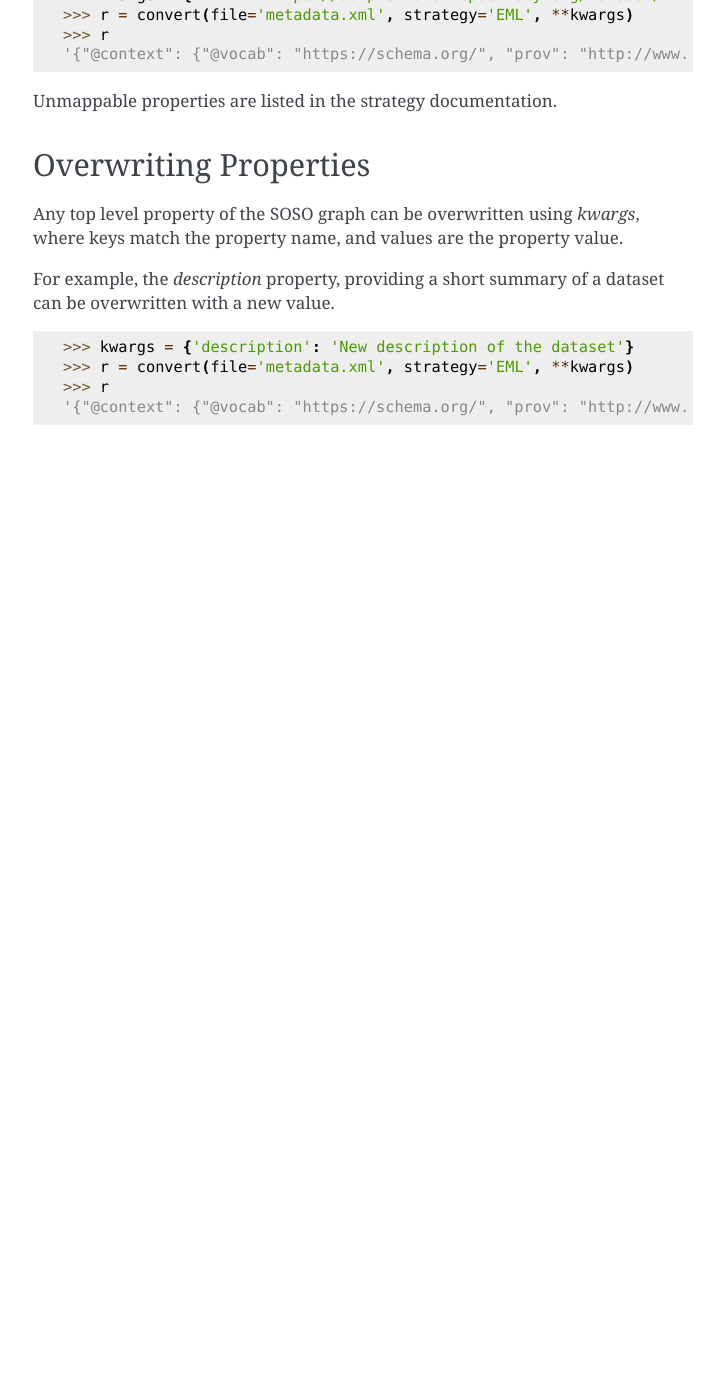
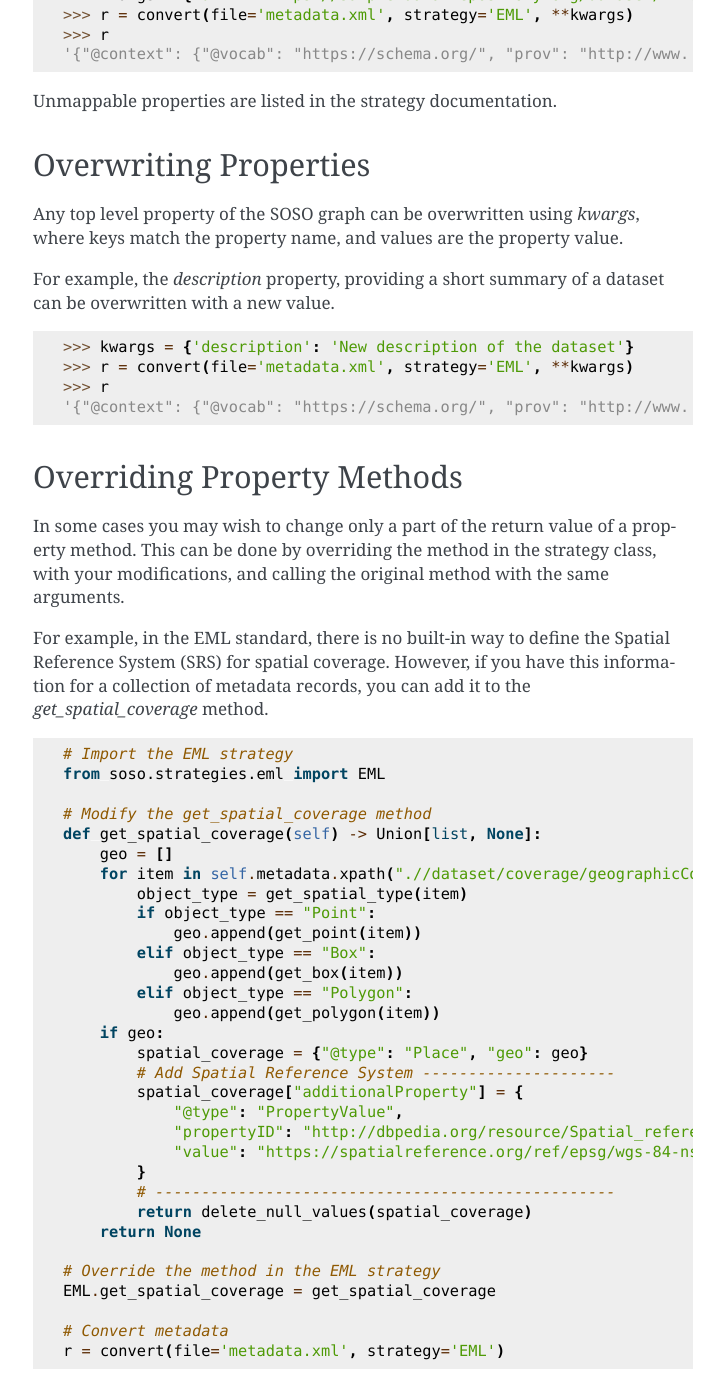
Before and after one commit to clnsmth/soso, a Sphinx documentation site: the page built from docs/source/user/quickstart.rst, in a window 1280 px wide and 1400 px high, scrolled down 1049 px. Shown: the whole window, without its empty margins (387-1111 px from the left). Built offline with Sphinx 7.4.7, drawn with Linux system fonts in a browser that asks for light colours; before the commit the page ends 1521 px from its top, so only the background shows below that; some of the changed text lies outside the part shown.

Commit message:
docs: demo property method override
Demonstrate the process of overriding property methods to only slightly
modify existing implementations. This can be useful when most of the
return value should be preserved, but only a part of it changed.

```diff
--- a/docs/source/user/quickstart.rst
+++ b/docs/source/user/quickstart.rst
@@ -55,3 +55,44 @@ For example, the `description` property, providing a short summary of a dataset
     >>> r = convert(file='metadata.xml', strategy='EML', **kwargs)
     >>> r
     '{"@context": {"@vocab": "https://schema.org/", "prov": "http://www. ...}'
+
+Overriding Property Methods
+---------------------------
+
+In some cases you may wish to change only a part of the return value of a property method. This can be done by overriding the method in the strategy class, with your modifications, and calling the original method with the same arguments.
+
+For example, in the EML standard, there is no built-in way to define the Spatial Reference System (SRS) for spatial coverage. However, if you have this information for a collection of metadata records, you can add it to the `get_spatial_coverage` method.
+
+.. code-block:: python
+
+    # Import the EML strategy
+    from soso.strategies.eml import EML
+
+    # Modify the get_spatial_coverage method
+    def get_spatial_coverage(self) -> Union[list, None]:
+        geo = []
+        for item in self.metadata.xpath(".//dataset/coverage/geographicCoverage"):
+            object_type = get_spatial_type(item)
+            if object_type == "Point":
+                geo.append(get_point(item))
+            elif object_type == "Box":
+                geo.append(get_box(item))
+            elif object_type == "Polygon":
+                geo.append(get_polygon(item))
+        if geo:
+            spatial_coverage = {"@type": "Place", "geo": geo}
+            # Add Spatial Reference System ---------------------
+            spatial_coverage["additionalProperty"] = {
+                "@type": "PropertyValue",
+                "propertyID": "http://dbpedia.org/resource/Spatial_reference_system",
+                "value": "https://spatialreference.org/ref/epsg/wgs-84-nsidc-sea-ice-polar-stereographic-north/",
+            }
+            # --------------------------------------------------
+            return delete_null_values(spatial_coverage)
+        return None
+
+    # Override the method in the EML strategy
+    EML.get_spatial_coverage = get_spatial_coverage
+
+    # Convert metadata
+    r = convert(file='metadata.xml', strategy='EML')
```
